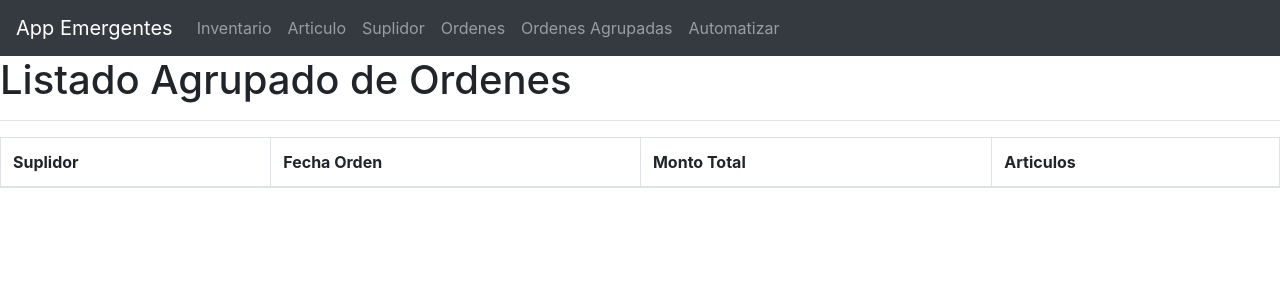
After one commit to rafaelrfq/app-emergentes, a Django app: page /ordenes_agrupadas/ in a window 1280 px wide. The commit adds this page. Shown: the top 300 px of the page. Run offline with Django 3.2, Linux system fonts and the light colour scheme; tables that the repository leaves empty hold one stand-in row (values such as "Sample post"); data that the repository does not hold is empty; some libraries are stand-ins or nearby versions.

Commit message:
Added ordenes agrupadas y su logica

```diff
--- a/emergentes/app/forms.py
+++ b/emergentes/app/forms.py
@@ -43,11 +43,11 @@ class SuplidorForm(forms.Form):
     precioCompra = forms.FloatField(label='Precio Compra (RD$)' ,min_value=0.01)
 
 class OrdenCompraForm(forms.Form):
-    codigoSuplidor = forms.ChoiceField(choices=convertir(suplidores.distinct("codigoSuplidor")))
-    fechaOrden = forms.DateField(widget= DateInput)
+    codigoSuplidor = forms.ChoiceField(label='Codigo Suplidor', choices=convertir(suplidores.distinct("codigoSuplidor")))
+    fechaOrden = forms.DateField(label='Fecha Orden', widget= DateInput)
 
 class ArticulosCompraForm(forms.Form):
-    codigoArticulo = forms.ChoiceField(choices=convertir(ob.get('codigoArticulo') for ob in inventario.find({}, { "_id": 0,"codigoArticulo": 1 })))
+    codigoArticulo = forms.ChoiceField(label='Codigo Articulo', choices=convertir(ob.get('codigoArticulo') for ob in inventario.find({}, { "_id": 0,"codigoArticulo": 1 })))
     cantidadOrdenada = forms.IntegerField(label='Cantidad', min_value=1)
 
 class ArticulosPreliminaresForm(forms.Form):
--- a/emergentes/app/templates/base.html
+++ b/emergentes/app/templates/base.html
@@ -32,6 +32,9 @@
                     <a class="nav-link" href="/ordenes">Ordenes</a>
                 </li>
                 <li class="nav-item">
+                    <a class="nav-link" href="/ordenes_agrupadas">Ordenes Agrupadas</a>
+                </li>
+                <li class="nav-item">
                     <a class="nav-link" href="/ordenauto">Automatizar</a>
                 </li>
             </ul>
--- a/emergentes/app/templates/orden.html
+++ b/emergentes/app/templates/orden.html
@@ -11,7 +11,10 @@
             {{forms.as_p}}
         {% endfor %}
         <input type="submit" value="Submit">
-    </form>
+    </form><br>
+    <div>
+        <a href="{% url 'ordenes_agrupadas' %}" class="btn btn-outline-success">Ver Ordenes Agrupadas</a>
+    </div><br>
     <table class="table table-bordered">
         <thead class="border-bottom font-weight-bold">
             <tr>
--- /dev/null
+++ b/emergentes/app/templates/ordenes_agrupadas.html
@@ -0,0 +1,39 @@
+{% extends "./base.html" %}
+{% block content %}
+    <h1>{{title}}</h1><hr>
+    <table class="table table-bordered">
+        <thead class="border-bottom font-weight-bold">
+            <tr>
+                <th>Suplidor</th>
+                <th>Fecha Orden</th>
+                <th>Monto Total</th>
+                <th>Articulos</th>
+            </tr>
+        </thead>
+        <tbody>
+            {% if ordenes %}
+                {% for orden in ordenes %}
+                    <tr>
+                        <td>{{orden.Suplidor}}</td>
+                        <td>{{orden.Fecha}}</td>
+                        <td>{{orden.MontoTotal}}</td>
+                        <td>
+                        {% if orden.Articulos %}
+                            {% for articulos in orden.Articulos %}
+                                {% if articulos %}
+                                    {% for art in articulos %}
+                                        Componente: {{art.codigoArticulo}}<br>
+                                        Cantidad: {{art.cantidadOrdenada}}<br>
+                                        Unidad Compra: {{art.unidadCompra}}<br>
+                                        Precio: {{art.precioCompra}}<hr>
+                                    {% endfor %}
+                                {% endif %}
+                            {% endfor %}
+                        {% endif %}
+                        </td>
+                    </tr>
+                {% endfor %}
+            {% endif %}
+        </tbody>
+    </table>
+{% endblock content %}
--- a/emergentes/app/urls.py
+++ b/emergentes/app/urls.py
@@ -5,6 +5,7 @@ urlpatterns = [
     path('', views.inventory, name='inventario'),
     path('<int:id>', views.movimientoDelete, name='mov_delete'),
     path('ordenes/', views.ordenCompra, name='orden'),
+    path('ordenes_agrupadas/', views.listarOrdenesAgrupadas, name='ordenes_agrupadas'),
     path('articulo/', views.articulo, name='articulo'),
     path('articulo/<str:id>', views.articuloDelete, name='articulo_delete'),
     path('suplidor/', views.suplidor, name='suplidor'),
--- a/emergentes/app/views.py
+++ b/emergentes/app/views.py
@@ -246,6 +246,16 @@ def realizarOrdenAuto(req):
             articulosPre.clear()
     return redirect('/ordenauto')
 
+def listarOrdenesAgrupadas(req):
+    pipeline = [
+        { '$project': { '_id':0, 'codigoOrdenCompra': 0 } },
+        { '$group': { '_id': { 'Suplidor': "$codigoSuplidor", 'Fecha': "$fechaOrden" }, 'MontoTotal': { '$sum': "$montoTotal" }, 'Articulos': { "$addToSet": "$articulos" } } },
+        { '$project': { '_id':0, 'Suplidor': "$_id.Suplidor", 'Fecha': "$_id.Fecha", 'MontoTotal': "$MontoTotal", 'Articulos': "$Articulos" } }
+    ]
+    agrupadas = ordenes.aggregate(pipeline)
+    context = { 'title': 'Listado Agrupado de Ordenes', 'ordenes': agrupadas }
+    return render(req, 'ordenes_agrupadas.html', context)
+
 def disponibilidad(diffFecha):
     avg = []
     for item in articulosPre:
@@ -344,6 +354,12 @@ def buscarMejorSuplidor(art, diffFecha):
     #     { $project: { _id:0, codigoSuplidor:1 } }
     # ])
 
+    # Agrupacion de ordenes por suplidor y fecha
+    # db.ordenes.aggregate([
+    #     { $project: { _id:0, codigoOrdenCompra: 0 } },
+    #     { $group: { _id: { Suplidor: "$codigoSuplidor", Fecha: "$fechaOrden" }, MontoTotal: { $sum: "$montoTotal" }, Articulos: { "$addToSet": "$articulos" } } },
+    #     { $project: { _id:0, Suplidor: "$_id.Suplidor", Fecha: "$_id.Fecha", MontoTotal: "$MontoTotal", Articulos: "$Articulos" } }
+    # ])
 
 
 # ventasdiarias = lo que retorna el aggregate de arriba
```
